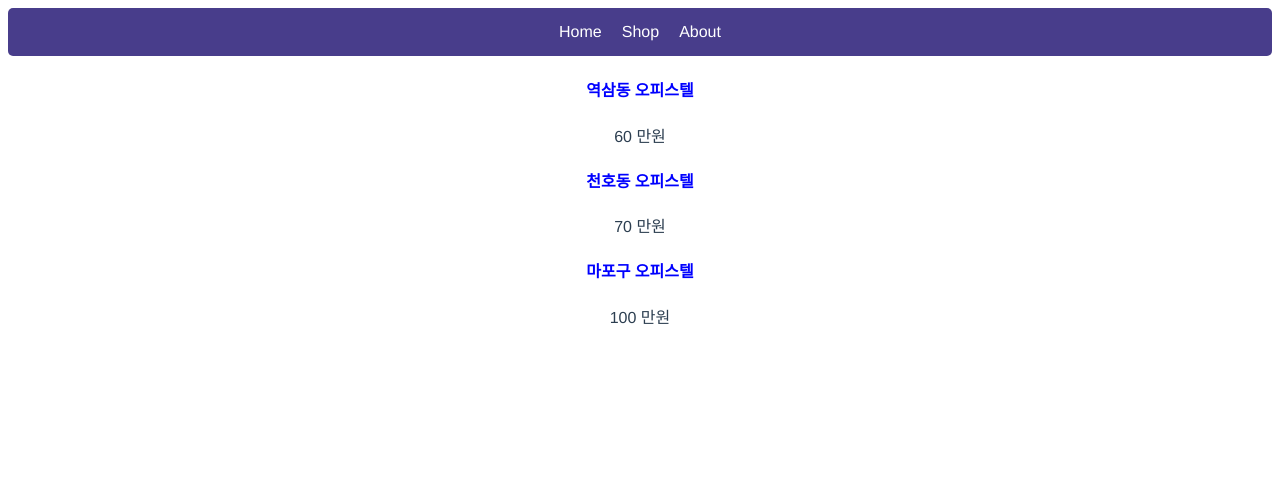
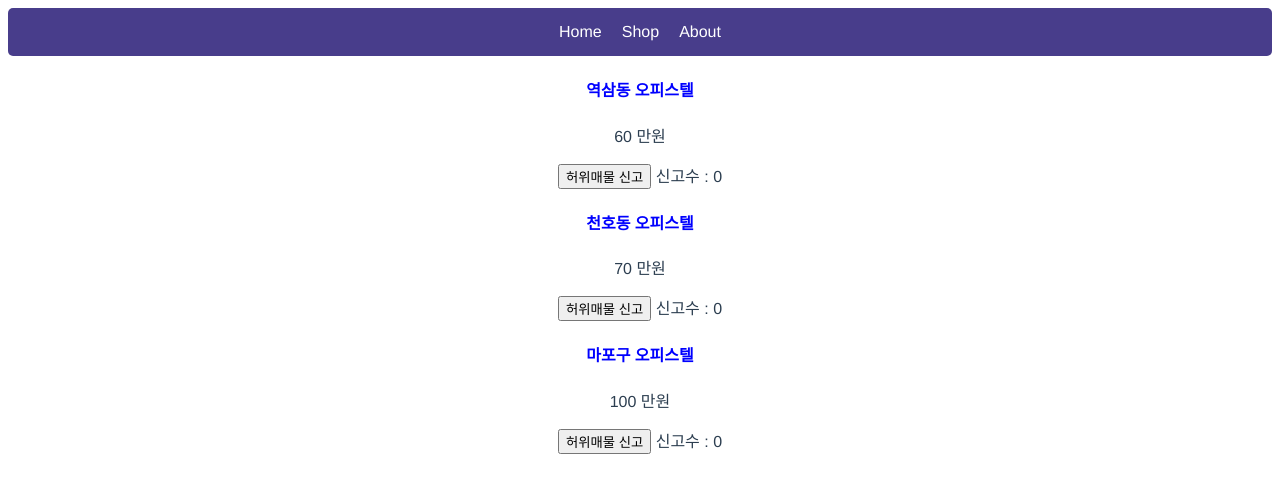
Before and after one commit to ah-ryeong/View.js, a Vue app: page / in a window 1280 px wide. Shown: the top 492 px of the page. Built offline with nearby package versions, Linux system fonts and the light colour scheme.

Commit message:
Event Handler

```diff
--- a/src/App.vue
+++ b/src/App.vue
@@ -9,6 +9,7 @@
     <!-- html 속성도 데이터바인딩 가능 -> :속성="데이터테이블" -->
     <h4 :style="styleH">{{ products[i] }}</h4>
     <p>{{ price[i] }} 만원</p>
+    <button @click="increase(i)">허위매물 신고</button> <span>신고수 : {{ count[i] }}</span>
   </div>
 </template>
 
@@ -21,8 +22,16 @@ export default {
       price : [60, 70, 100],
       styleH : 'color : blue',
       products : ['역삼동 오피스텔', '천호동 오피스텔', '마포구 오피스텔'],
+      count : [0, 0, 0],
     }
   },
+
+  methods : {
+    increase(props) {
+      this.count[props] ++;
+    },
+  },
+
   components: {
   }
 }
```
